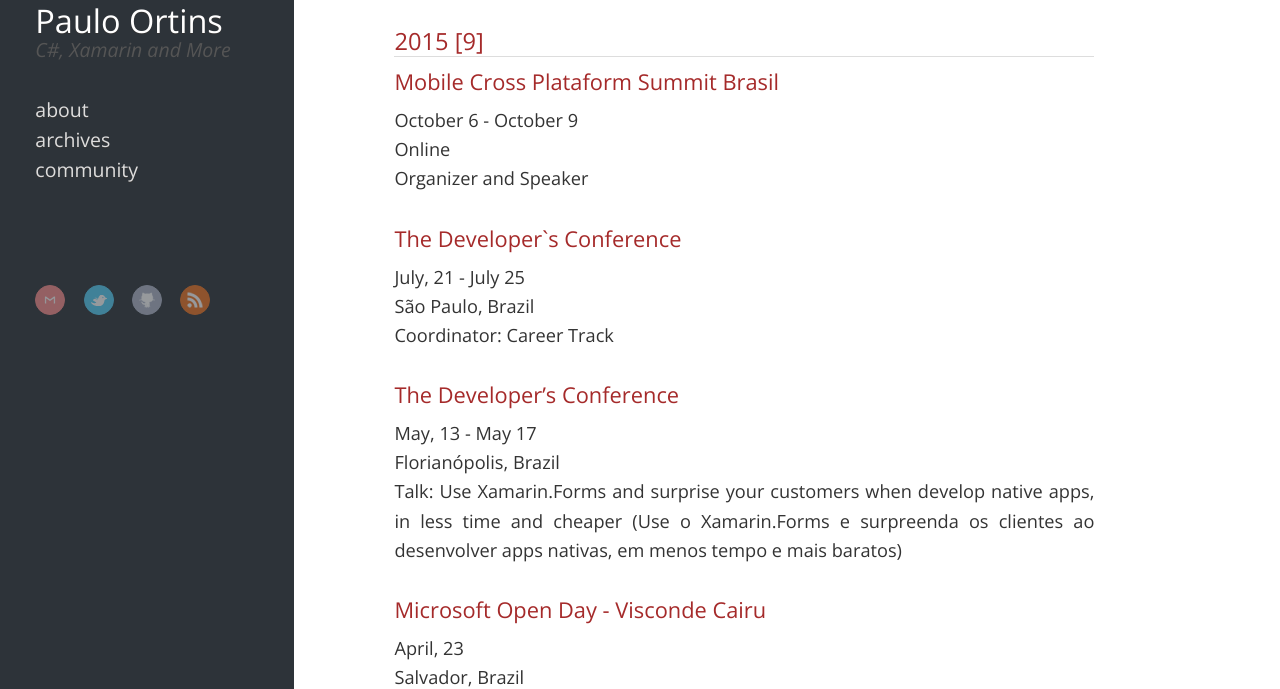
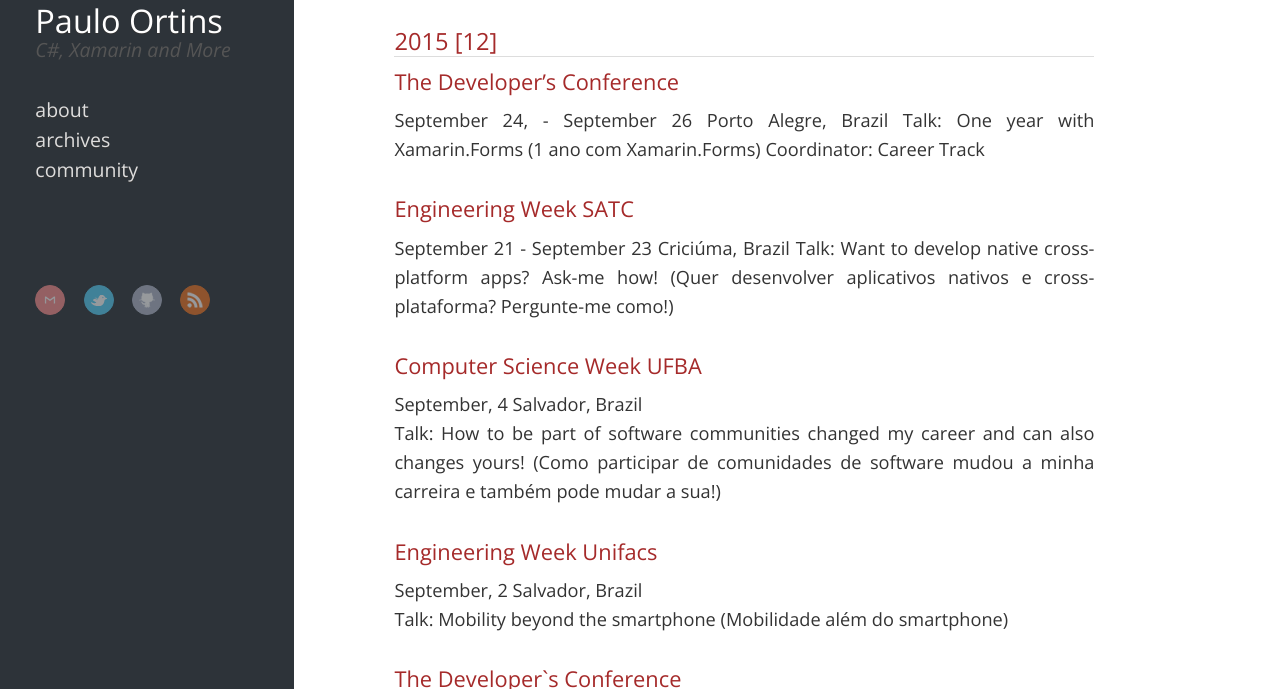
Before and after one commit to pauloortins/pauloortins.github.io, a Jekyll site: the page built from community/index.markdown, in a window 1280 px wide and 900 px high, cut to the strip 211-900 px from the top of the window. Built offline with Jekyll 4.4.1, drawn with Linux system fonts in a browser that asks for light colours; nearby versions of some CDN libraries; library files that are not in the unit come from our copies.

Commit message:
Added new talks and conferences

```diff
--- a/community/index.markdown
+++ b/community/index.markdown
@@ -10,12 +10,28 @@
 
 I love to contribute to software communities and I have contributing a lot in the last years, in this page you can see a list of all events that I helped to organize and all talks or workshops that I gave.
 
-## 2015 [9]
+## 2015 [12]
 
-### Mobile Cross Plataform Summit Brasil
-October 6 - October 9
-Online
-Organizer and Speaker
+### The Developer's Conference
+September 24, - September 26
+Porto Alegre, Brazil
+Talk: One year with Xamarin.Forms (1 ano com Xamarin.Forms)
+Coordinator: Career Track
+
+### Engineering Week SATC
+September 21 - September 23
+Criciúma, Brazil
+Talk: Want to develop native cross-platform apps? Ask-me how! (Quer desenvolver aplicativos nativos e cross-plataforma? Pergunte-me como!)
+
+### Computer Science Week UFBA
+September, 4
+Salvador, Brazil
+Talk: How to be part of software communities changed my career and can also changes yours! (Como participar de comunidades de software mudou a minha carreira e também pode mudar a sua!)
+
+### Engineering Week Unifacs
+September, 2
+Salvador, Brazil
+Talk: Mobility beyond the smartphone (Mobilidade além do smartphone)
 
 ### The Developer`s Conference
 July, 21 - July 25
```
Also changed, not shown: 1 other file.
